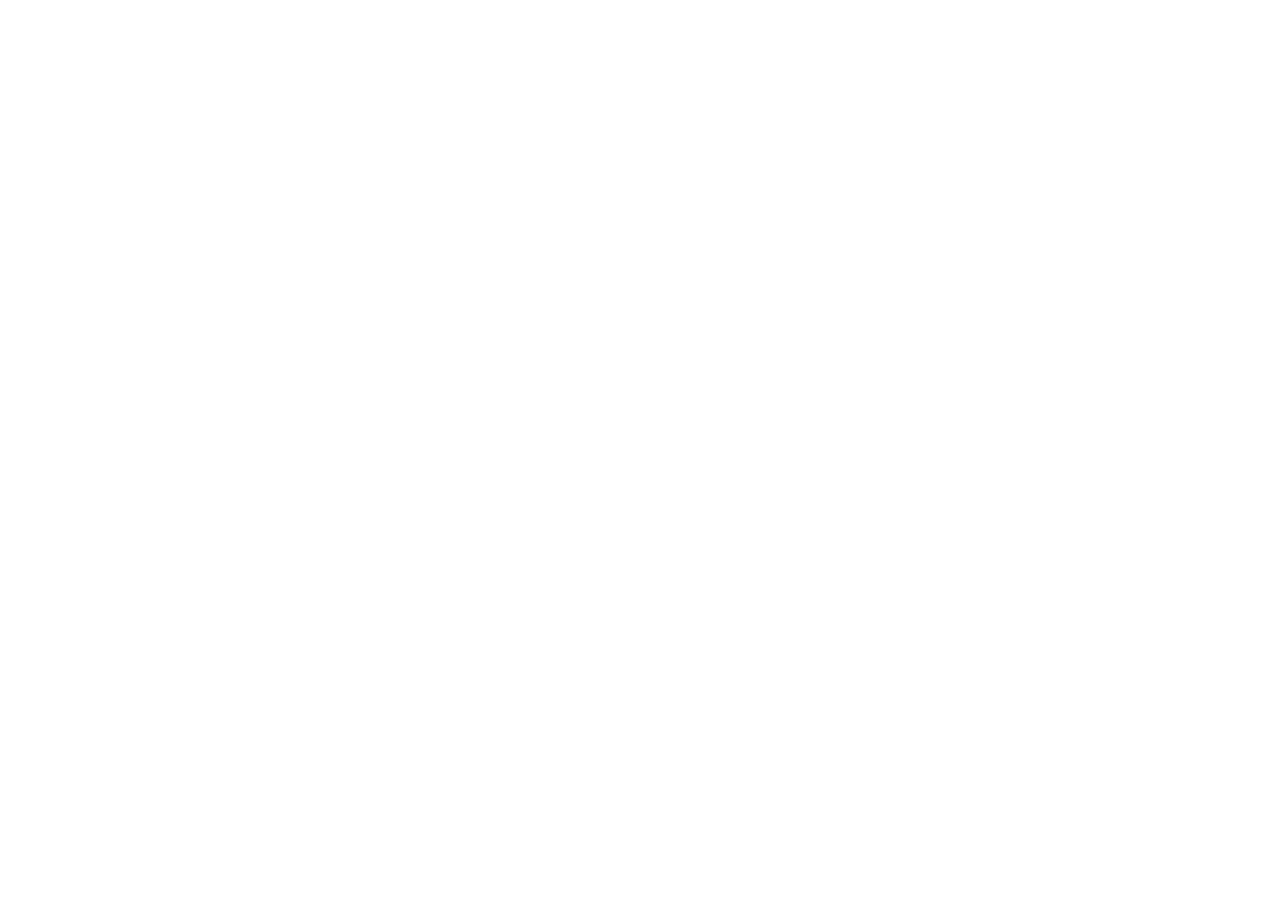
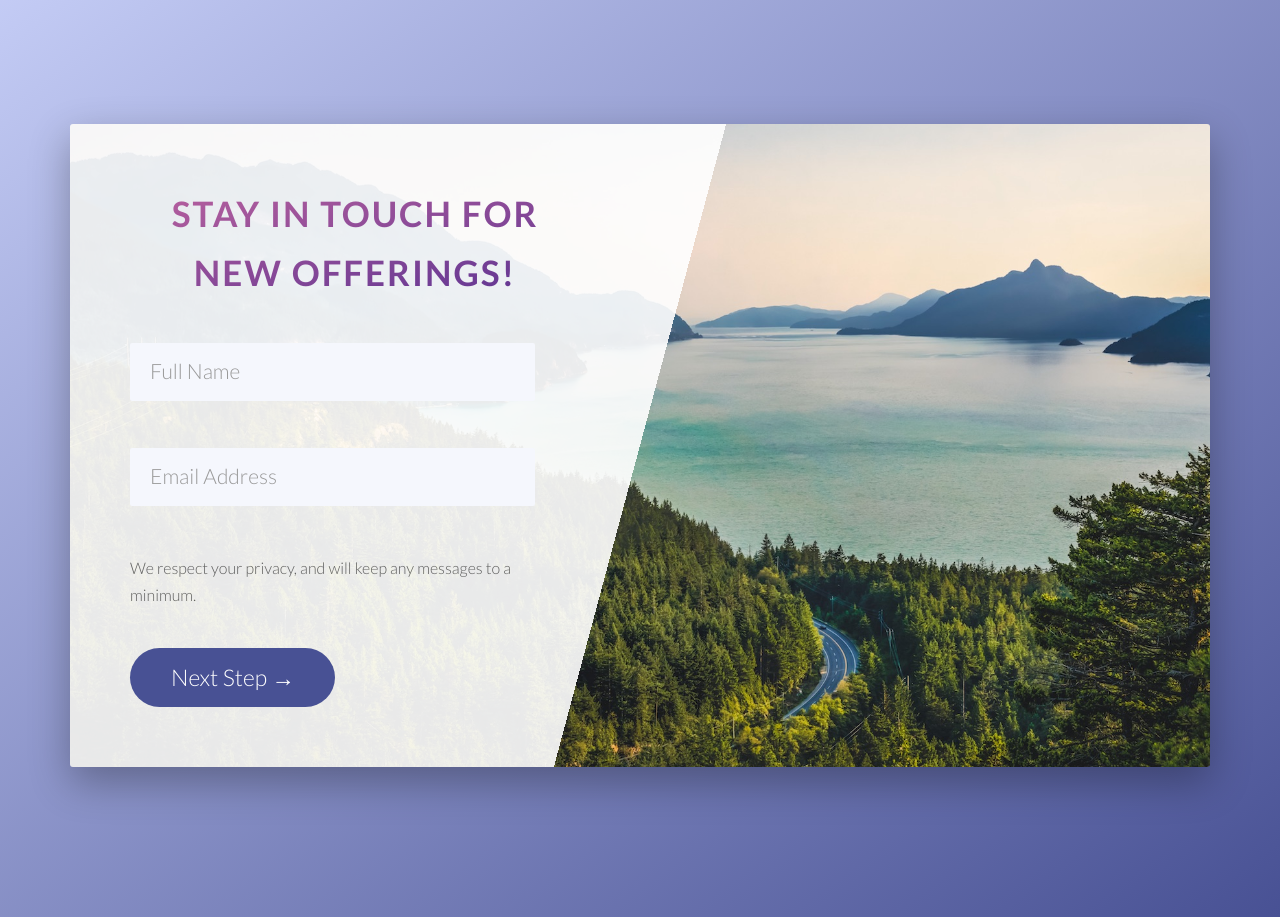
Before and after one commit to mikedoyle007/legatumx, an Angular app: page / in a window 1280 px wide. Shown: the part 3800-4717 px from the top of the page. Before the commit the page ends 3774 px from the top, so only its background shows below. Built offline with nearby package versions, Linux system fonts and the light colour scheme.

Commit message:
Add get-started section and disable subscribe

```diff
--- /dev/null
+++ b/src/app/components/get-started/get-started.component.html
@@ -0,0 +1,39 @@
+<section class="section-start">
+  <div class="row">
+    <div class="start">
+      <div class="start__form">
+
+        <form (ngSubmit)="onSubmit()" class="form">
+          <div class="u-center-text u-margin-bottom-medium">
+            <h2 class="heading-secondary">
+              <span *ngIf="!this.subscribed">Stay in touch for new offerings!</span>
+              <span *ngIf="this.subscribed">Thank you for subscribing!</span>
+            </h2>
+          </div>
+
+          <div *ngIf="!this.subscribed">
+            <div class="form__group">
+              <input [(ngModel)]="name" name="name" type="text" class="form__input form__input--small" placeholder="Full Name" id="name" required>
+              <label for="name" class="form__label">Full Name</label>
+            </div>
+            <div class="form__group">
+              <input [(ngModel)]="email" name="email" type="email" class="form__input form__input--small" placeholder="Email Address" id="email" required >
+              <label for="email" class="form__label">Email Address</label>
+            </div>
+
+            <p class="paragraph u-margin-bottom-medium">
+            We respect your privacy, and will keep any messages to a minimum.
+            </p>
+
+            <div class="form__group">
+              <button type="submit" class="btn btn--dark" >
+                Next Step &rarr;
+              </button>
+            </div>
+          </div>
+        </form>
+
+      </div>
+    </div>
+  </div>
+</section>
--- /dev/null
+++ b/src/app/components/get-started/get-started.component.scss
@@ -0,0 +1,53 @@
+@import "../../../sass/abstracts/_variables.scss";
+@import "../../../sass/abstracts/_mixins.scss";
+
+
+.section-start {
+  padding: 15rem 0;
+  background-image: linear-gradient(to right bottom, $color-primary-light, $color-primary-dark);
+
+  @include respond(tab-port) {
+    padding: 10rem 0;
+  }
+}
+
+.start {
+  background-image: linear-gradient(105deg,
+    rgba($color-white, .9) 0%,
+    rgba($color-white, .9) 50%,
+    transparent 50%),
+    url(../../../assets/img/nat-10.jpg);
+  background-size: cover;
+  border-radius: 3px;
+  box-shadow: 0 1.5rem 4rem rgba($color-black, .3);
+
+
+  @include respond(tab-land){
+    background-image: linear-gradient(105deg,
+    rgba($color-white, .9) 0%,
+    rgba($color-white, .9)65%,
+    transparent 65%),
+    url(../../../assets/img/nat-10.jpg);
+    background-size: cover;
+  }
+
+  @include respond(tab-port) {
+    background-image: linear-gradient(to right,
+    rgba($color-white, .9) 0%,
+    rgba($color-white, .9)100%),
+    url(../../../assets/img/nat-10.jpg);
+  }
+
+  &__form {
+    width: 50%;
+    padding: 6rem;
+
+    @include respond(tab-land) {
+      width: 65%;
+    }
+
+    @include respond(tab-port) {
+      width: 100%;
+    }
+  }
+}
--- /dev/null
+++ b/src/app/components/get-started/get-started.component.ts
@@ -0,0 +1,29 @@
+import { Component } from '@angular/core';
+
+
+@Component({
+  selector: 'app-get-started',
+  templateUrl: './get-started.component.html',
+  styleUrls: ['./get-started.component.scss']
+})
+export class GetStartedComponent {
+
+  constructor() { }
+
+  name: '';
+  email: '';
+  subscribed: boolean = false;
+
+  ngOnInit() {
+  }
+
+  onSubmit() {
+    // Simply reset form for demo
+    this.name = '';
+    this.email = '';
+
+    // Flip subscribed
+    this.subscribed = !this.subscribed;
+  }
+
+}
--- a/src/app/components/landing/landing.component.html
+++ b/src/app/components/landing/landing.component.html
@@ -2,6 +2,5 @@
 <app-about></app-about>
 <app-features></app-features>
 <app-tours></app-tours>
-<!-- <app-user-stories></app-user-stories> -->
-<!-- <app-get-started></app-get-started>
-<app-homepage-modal></app-homepage-modal> -->
+<app-get-started></app-get-started>
+<!-- <app-homepage-modal></app-homepage-modal> -->
```
Also changed, not shown: src/app/app.module.ts (+6 -2 lines), src/assets/img/nat-10.jpg (added), 1 other file (tests, documents, lock files or other folders).
